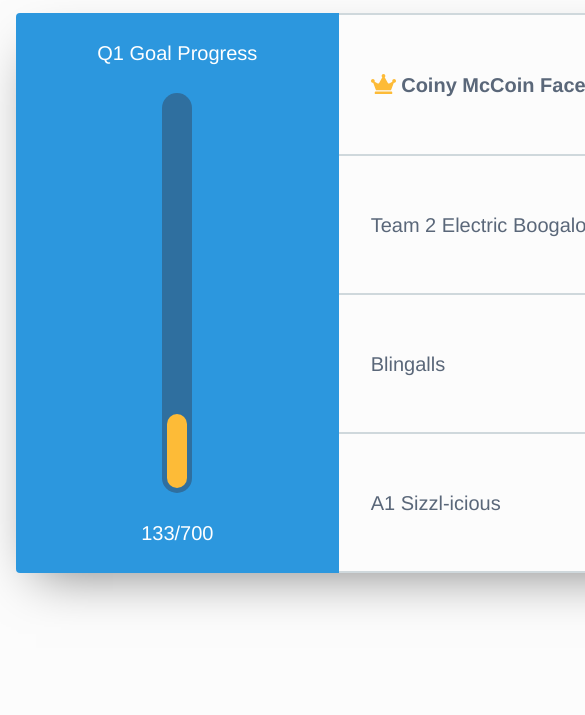
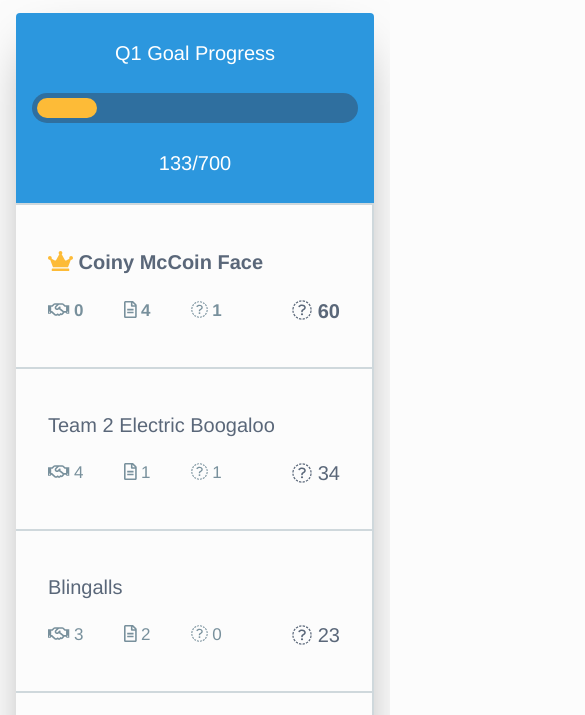
Before and after one commit to arthurra/leaderboard, a website: page src/index.html in a window 390 px wide. Shown: the part 123-838 px from the top of the page, 585 px wide, since content can reach past the window. Drawn offline with nearby package versions, Linux system fonts and the light colour scheme; files that its build step writes are made by us from their sources; a web font is replaced by a local one.

Commit message:
Add responsive layout

```diff
--- a/src/styles/components/_leaderboard.scss
+++ b/src/styles/components/_leaderboard.scss
@@ -16,6 +16,15 @@
 
   .leaderboard__list {
     grid-area: teams;
+  }
+}
+
+@media screen and (max-width: 415px){
+
+  .leaderboard--teams {
+    grid-template-columns: auto;
+    grid-template-rows: auto auto;
+    grid-template-areas: "total" "teams";
   }
 }
 
@@ -49,12 +58,22 @@
   padding: 5px;
   background-color: $lb-navy;
   border-radius: 15px;
+
+  @media screen and (max-width: 415px) {
+    height: 30px;
+    width: 100%;
+  }
 }
 
 .leaderboard__progress-bar-inner {
   height: 19%;
   background-color: $lb-yellow;
   border-radius: 10px;
+
+  @media screen and (max-width: 415px) {
+    width: 19%;
+    height: 100%;
+  }
 }
 
 .leaderboard__list {
@@ -82,6 +101,11 @@
   &--leader {
     font-weight: 700;
   }
+
+  @media screen and (max-width: 415px) {
+    flex-direction: row;
+    flex-wrap: wrap;
+  }
 }
 
 .leaderboard__item-title-icon {
@@ -92,6 +116,10 @@
   display: grid;
   grid-auto-flow: column;
   grid-gap: $padding * 2;
+
+  @media screen and (max-width: 415px) {
+    width: 100%;
+  }
 }
 
 .leaderboard__item-stat {
@@ -99,6 +127,7 @@
   &--total-score {
     width: 3.5em;
     text-align: right;
+    justify-self: end;
   }
 
   &:not(.leaderboard__item-stat--total-score) {
--- a/src/styles/layout/_grid.scss
+++ b/src/styles/layout/_grid.scss
@@ -1,6 +1,6 @@
 body {
   display: grid;
-  grid-template-columns: auto 1000px auto;
+  grid-template-columns: auto minmax(auto, 1000px) auto;
   grid-template-areas: ". main .";
 }
 
```
Also changed, not shown: build/stylesheets/main.css, 1 other file.
